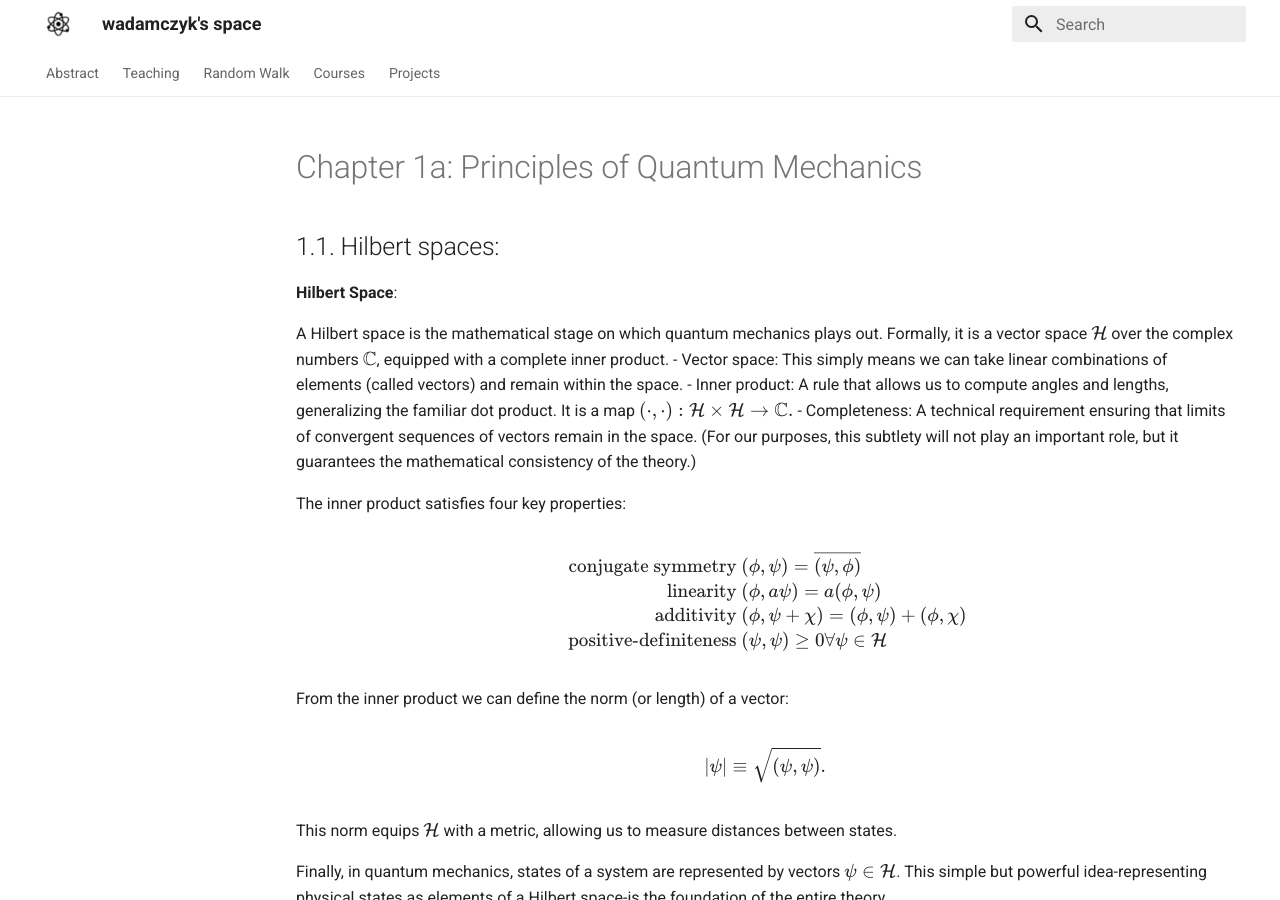
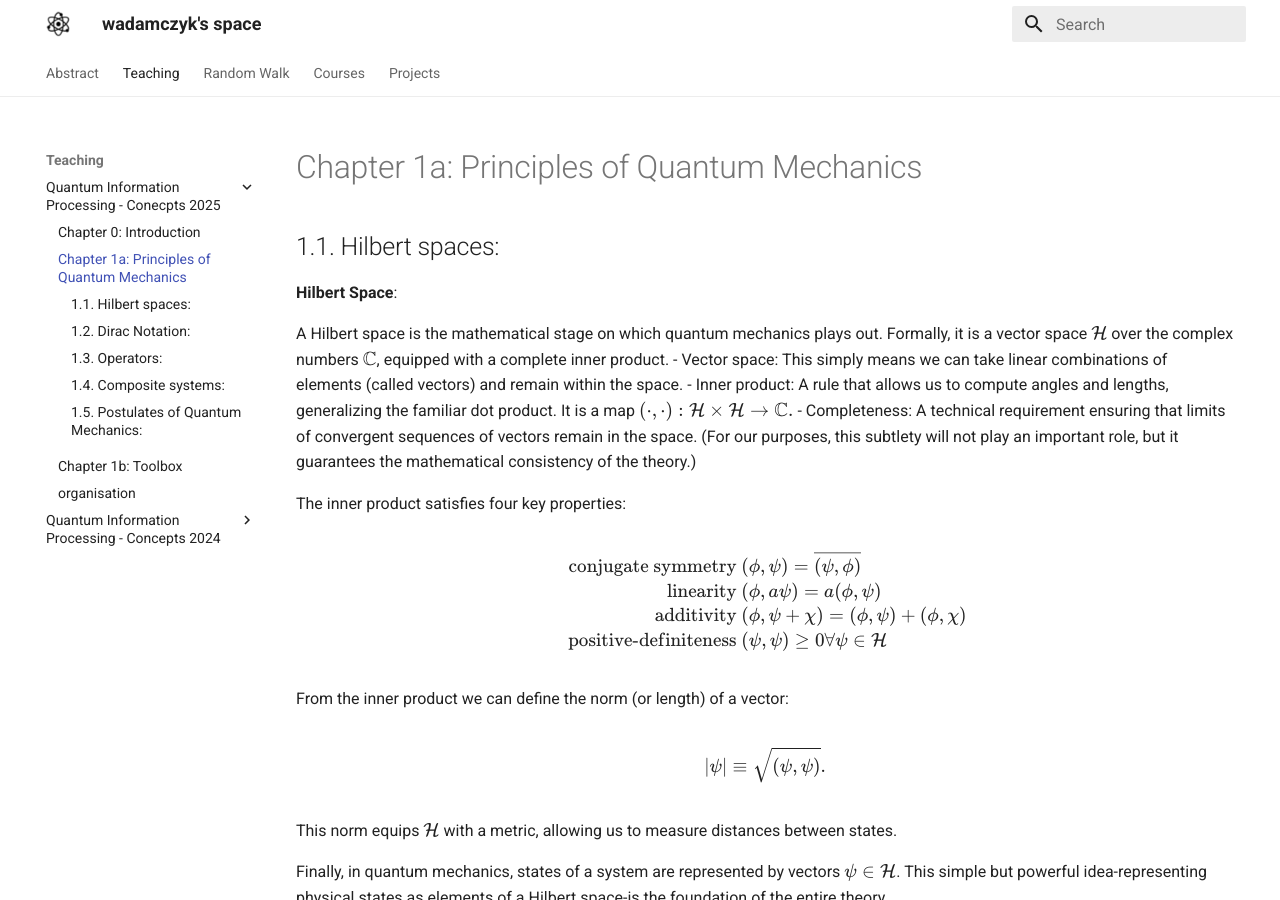
Before and after one commit to wojtekadamczyk3/wadamczyk, an MkDocs documentation site: the page built from docs/qip1_2025/ch1a.md, in a window 1280 px wide and 900 px high. Built offline with MkDocs 1.6.1 and Material for MkDocs 9.7.7, drawn with Linux system fonts in a browser that asks for light colours.

Commit message:
menu update

```diff
--- a/mkdocs.yml
+++ b/mkdocs.yml
@@ -18,6 +18,8 @@ nav:
   - "Teaching":
     - "Quantum Information Processing - Conecpts 2025":
       - "Chapter 0: Introduction": qip1_2025/ch0.md
+      - "Chapter 1a: Principles of Quantum Mechanics": qip1_2025/ch1a.md
+      - "Chapter 1b: Toolbox": qip1_2025/ch1b.md
       - "organisation": qip1_2025/organisation.md
     - "Quantum Information Processing - Concepts 2024":
       - "Chapter 0: Introduction": qip1_2024/ch0.md
```
